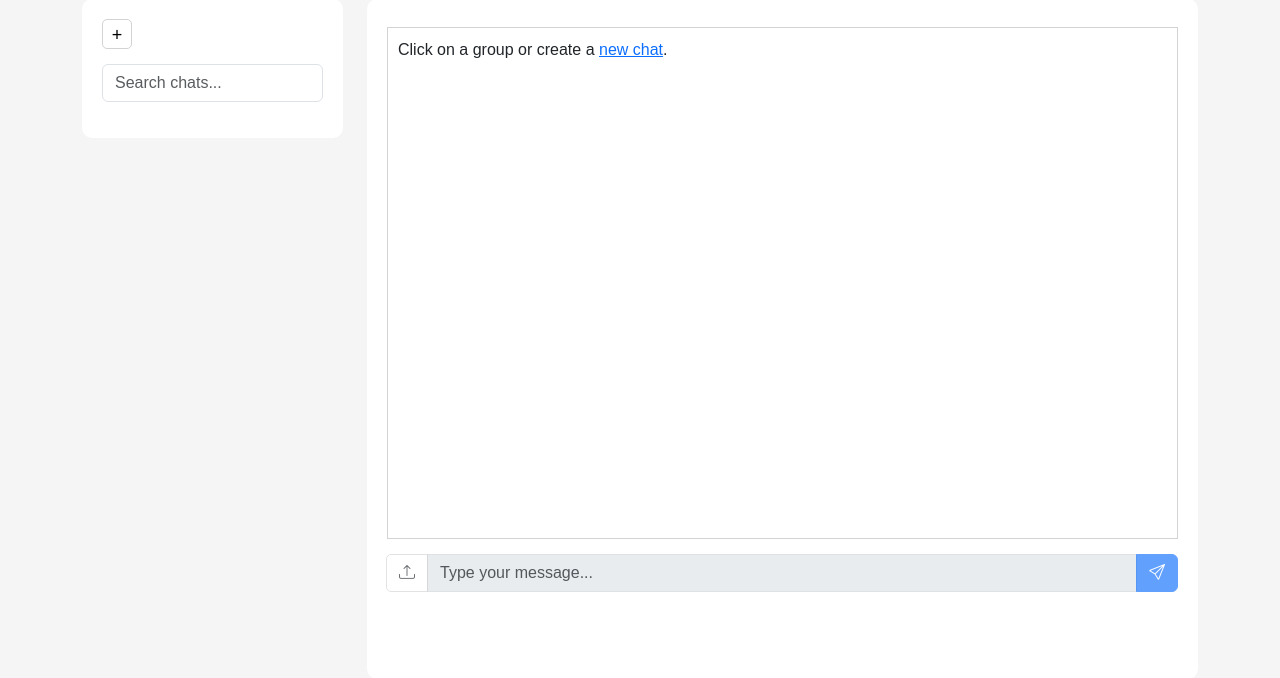
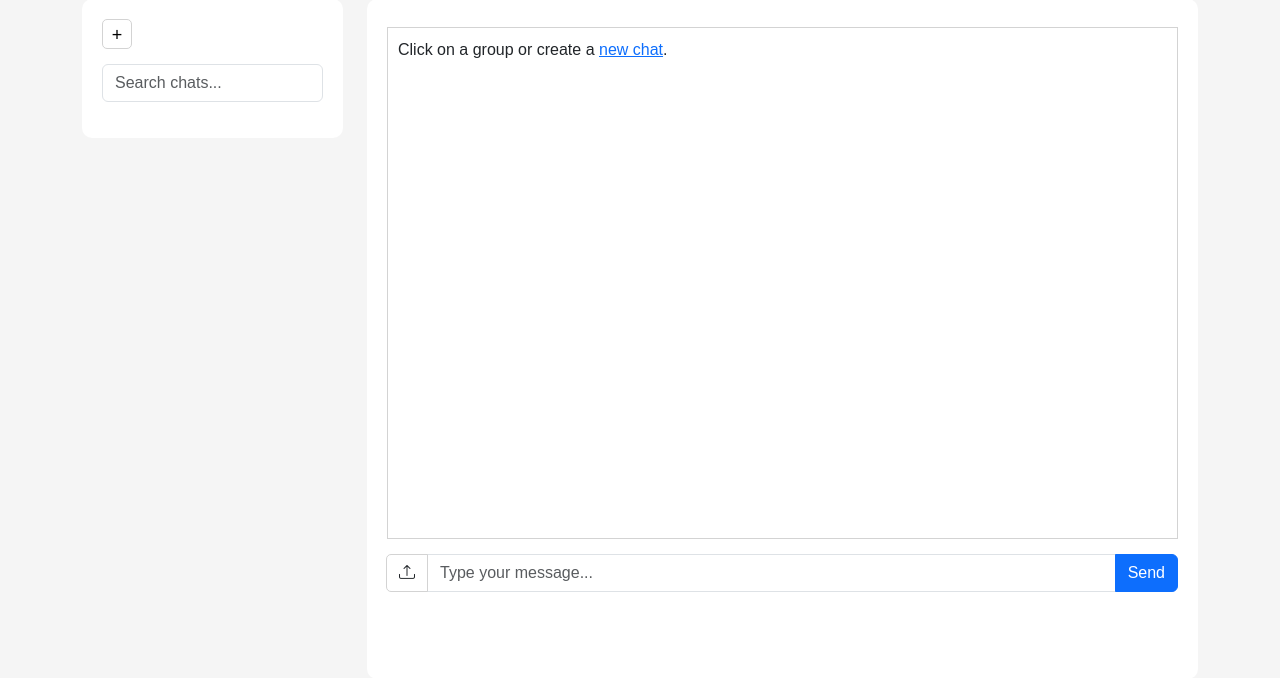
Before and after one commit to CelynChew/CITS3403, a Flask app: template app/templates/chatroom.html in a window 1280 px wide. Shown: the part 86-764 px from the top of the page. Run offline with Flask 3, Linux system fonts and the light colour scheme; the template is opened without the code that fills it: values that come from a table or form of the project are taken from there, others are empty; some libraries are stand-ins or nearby versions.

Commit message:
applied wtforms to chat input

```diff
--- a/app/templates/chatroom.html
+++ b/app/templates/chatroom.html
@@ -67,13 +67,21 @@
                         <p>Click on a group or create a <a href="#new-chat-form" data-bs-toggle="modal">new chat</a>.</p>
                     </div>
                     <!-- Chat input area -->
-                <div class="chat-input">
-                    <div class="input-group">
-                        <!-- File input button masked by upload file button -->
-                        <input type="file" id="fileInput" style="display: none;">
-                        <button class="btn" id="uploadFile" onclick="openFileInput()" disabled><i class="bi bi-upload"></i></button>
-                        <input type="text" class="form-control" id="message-input" placeholder="Type your message..." disabled>
-                        <button class="btn btn-primary" id="send-button" style="align-items: center;" disabled><i class="bi bi-send"></i></button>
+                    <div class="chat-input">
+                        <!-- WTForms generated form -->
+                        <form action="{{ url_for('chatroom') }}" method="post" enctype="multipart/form-data">
+                            <!-- Include hidden CSRF token field -->
+                            {{ form.hidden_tag() }}
+                            <div class="input-group">
+                                <!-- File input button masked by upload file button -->
+                                <input type="file" id="fileInput" name="file" style="display: none;">
+                                <button class="btn" id="uploadFile" onclick="openFileInput()"><i class="bi bi-upload"></i></button>
+                                <!-- Message input field -->
+                                {{ form.message(class_="form-control", id="message-input", placeholder="Type your message...") }}
+                                <!-- Submit button -->
+                                {{ form.submit(class_="btn btn-primary", id="send-button", style="align-items: center;") }}
+                            </div>
+                        </form>
                     </div>
                 </div>
             </div>
```
